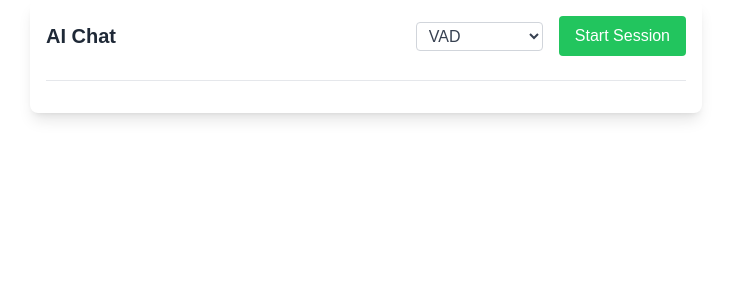
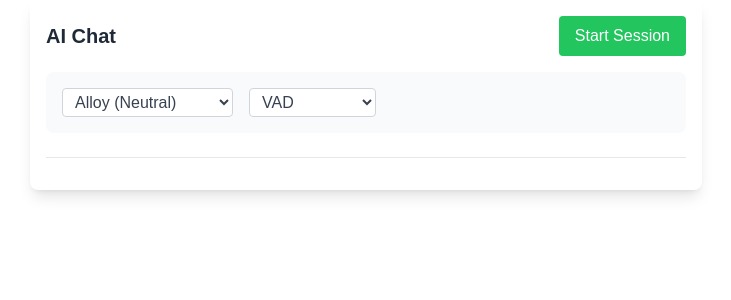
Before and after one commit to tomal66/openai-realtime-webrtc, a Next.js app: page / in a window 1280 px wide. Shown: the top 300 px of the page, without its empty margins (274-1005 px from the left). Built offline with nearby package versions, Linux system fonts and the light colour scheme.

Commit message:
feat: Add Voice Selection and Session Analytics (#4)
* feat: keeps session in state after closed

* feat: adds session duration in seconds

* adds change voice option

* renders duration on demo

```diff
--- a/src/app/components/Chat.tsx
+++ b/src/app/components/Chat.tsx
@@ -11,10 +11,26 @@ import {
   TurnDetectionConfig,
   TurnDetectionType,
   RealtimeEventType,
+  Voice,
 } from '../types';
 import tools from './openAITools';
 import Transcripts from './Transcripts';
 import TokenUsage from './TokenUsage';
+import SessionInfo from './SessionInfo';
+
+// Add voice options based on OpenAI's available voices
+const VOICE_OPTIONS = {
+  alloy: 'Alloy (Neutral)',
+  ash: 'Ash (Neutral)',
+  echo: 'Echo (Male)',
+  coral: 'Coral (Female)',
+  shimmer: 'Shimmer (Female)',
+  ballad: 'Ballad (Male)',
+  sage: 'Sage (Male)',
+  verse: 'Verse (Female)',
+} as const;
+
+type VoiceId = keyof typeof VOICE_OPTIONS;
 
 const defaultTurnDetection: TurnDetectionConfig = {
   type: TurnDetectionType.SERVER_VAD,
@@ -25,11 +41,13 @@ const defaultTurnDetection: TurnDetectionConfig = {
 
 const Chat: React.FC = () => {
   const [mode, setMode] = useState<'vad' | 'push-to-talk'>('vad');
+  const [selectedVoice, setSelectedVoice] = useState<VoiceId>('alloy');
   const [config, setConfig] = useState<SessionConfig>({
     modalities: [Modality.TEXT, Modality.AUDIO],
     input_audio_transcription: {
       model: 'whisper-1',
     },
+    voice: selectedVoice as Voice, // Add voice configuration
     instructions: `
       You are a fortune teller. You can see the future.
     `,
@@ -84,6 +102,25 @@ const Chat: React.FC = () => {
     }
   };
 
+  const handleVoiceChange = (newVoice: VoiceId) => {
+    setSelectedVoice(newVoice);
+    const updatedConfig: SessionConfig = {
+      ...config,
+      voice: newVoice as Voice,
+    };
+    setConfig(updatedConfig);
+
+    // If session is active, update it
+    if (session?.isConnected) {
+      sendClientEvent({
+        type: RealtimeEventType.SESSION_UPDATE,
+        session: {
+          voice: newVoice as Voice,
+        },
+      });
+    }
+  };
+
   /**
    * Function call handler for handling model-triggered functions.
    * @param name - The name of the function being called.
@@ -127,32 +164,11 @@ const Chat: React.FC = () => {
   return (
     <div className="w-full max-w-2xl mx-auto p-4 bg-white rounded-lg shadow-lg space-y-6">
       {/* Header Section */}
+      <div className="space-y-4">
         <div className="flex justify-between items-center">
           <h1 className="text-xl font-bold text-gray-800">AI Chat</h1>
-        {/* Token Usage Section */}
-        {session?.tokenUsage && (
-          <div className="mt-2">
-            <TokenUsage
-              inputTokens={session.tokenUsage.inputTokens}
-              outputTokens={session.tokenUsage.outputTokens}
-              totalTokens={session.tokenUsage.totalTokens}
-            />
-          </div>
-        )}
-        <div className="flex items-center space-x-4">
-          {/* Mode Switcher */}
-          <select
-            value={mode}
-            onChange={(e) =>
-              handleModeChange(e.target.value as 'vad' | 'push-to-talk')
-            }
-            className="border border-gray-300 rounded px-2 py-1 bg-white text-gray-700"
-          >
-            <option value="vad">VAD</option>
-            <option value="push-to-talk">Push-to-Talk</option>
-          </select>
 
-          {/* Start/End Session Button */}
+          {/* Session Control */}
           {session?.isConnected ? (
             <button
               onClick={() => closeSession()}
@@ -169,19 +185,63 @@ const Chat: React.FC = () => {
             </button>
           )}
         </div>
+
+        {/* Settings Panel */}
+        <div className="flex items-center space-x-4 p-4 bg-gray-50 rounded-lg">
+          <select
+            value={selectedVoice}
+            onChange={(e) => handleVoiceChange(e.target.value as VoiceId)}
+            className="border border-gray-300 rounded px-2 py-1 bg-white text-gray-700"
+          >
+            {Object.entries(VOICE_OPTIONS).map(([id, label]) => (
+              <option key={id} value={id}>
+                {label}
+              </option>
+            ))}
+          </select>
+
+          <select
+            value={mode}
+            onChange={(e) => handleModeChange(e.target.value as 'vad' | 'push-to-talk')}
+            className="border border-gray-300 rounded px-2 py-1 bg-white text-gray-700"
+          >
+            <option value="vad">VAD</option>
+            <option value="push-to-talk">Push-to-Talk</option>
+          </select>
         </div>
 
+        {/* Stats Panel */}
+        {session && (
+          <div className="grid grid-cols-2 gap-4">
+            <SessionInfo
+              startTime={session.startTime}
+              endTime={session.endTime}
+              duration={session.duration}
+            />
+            {session.tokenUsage && (
+              <TokenUsage
+                inputTokens={session.tokenUsage.inputTokens}
+                outputTokens={session.tokenUsage.outputTokens}
+                totalTokens={session.tokenUsage.totalTokens}
+              />
+            )}
+          </div>
+        )}
+      </div>
+
+      {/* Main Chat Section */}
+      <div className="space-y-4">
         {/* WebRTC Player */}
+        {session?.mediaStream && (
           <div className="border-t pt-4">
-        {session?.mediaStream && (
             <WebRTCPlayer
-            remoteStream={session?.mediaStream}
-            isMuted={session?.isMuted}
+              remoteStream={session.mediaStream}
+              isMuted={session.isMuted ?? false}
               onMute={muteSessionAudio}
               onUnmute={unmuteSessionAudio}
             />
+          </div>
         )}
-      </div>
 
         {/* Error Section */}
         {session?.errors && session.errors.length > 0 && (
@@ -219,19 +279,19 @@ const Chat: React.FC = () => {
           </div>
         )}
 
-      {/* Transcripts Box */}
-      {session?.transcripts && session?.transcripts?.length > 0 && (
+        {/* Transcripts */}
+        {session?.transcripts && session.transcripts.length > 0 && (
           <Transcripts transcripts={session.transcripts} />
         )}
 
-      {/* Mode-Based Input */}
+        {/* Input Section */}
+        <div className="border-t pt-4">
+          {/* Audio Input */}
           {session?.modalities?.includes(Modality.AUDIO) && (
-        <div className="border-t pt-4">
+            <div className="mb-4">
               {mode === 'push-to-talk' ? (
                 <PushToTalk
-              onRecording={(audio) => {
-                sendAudioChunk(audio);
-              }}
+                  onRecording={sendAudioChunk}
                   onRecordingStopped={() => {
                     commitAudioBuffer();
                     createResponse();
@@ -239,26 +299,21 @@ const Chat: React.FC = () => {
                 />
               ) : (
                 <p className="text-gray-600 text-sm italic">
-              Voice Activity Detection (VAD) mode enabled. Start speaking to
-              interact.
+                  Voice Activity Detection (VAD) mode enabled. Start speaking to interact.
                 </p>
               )}
             </div>
           )}
 
-      {/* Text Message Input */}
+          {/* Text Input */}
           {session?.modalities?.includes(Modality.TEXT) && (
-        <div className="border-t pt-4">
             <TextMessageInput
-            onNewMessage={(message) => {
-              sendTextMessage(message);
-            }}
-            onGenerateResponse={() => {
-              createResponse();
-            }}
+              onNewMessage={sendTextMessage}
+              onGenerateResponse={createResponse}
             />
+          )}
         </div>
-      )}
+      </div>
     </div>
   );
 };
--- /dev/null
+++ b/src/app/components/SessionInfo.tsx
@@ -0,0 +1,41 @@
+import React from 'react';
+
+interface SessionInfoProps {
+  startTime?: string;
+  endTime?: string;
+  duration?: number;
+}
+
+const SessionInfo: React.FC<SessionInfoProps> = ({ startTime, endTime, duration }) => {
+  const formatDateTime = (isoString?: string) => {
+    if (!isoString) return 'Not set';
+    return new Date(isoString).toLocaleString();
+  };
+
+  const formatDuration = (seconds?: number) => {
+    if (!seconds) return '0s';
+    const minutes = Math.floor(seconds / 60);
+    const remainingSeconds = Math.floor(seconds % 60);
+    return minutes > 0 ? `${minutes}m ${remainingSeconds}s` : `${remainingSeconds}s`;
+  };
+
+  return (
+    <div className="bg-gray-100 border border-gray-200 rounded-md p-4 w-full max-w-sm shadow-sm">
+      <h3 className="text-lg font-semibold text-gray-800 mb-2">Session Info</h3>
+      <div className="flex justify-between text-sm text-gray-600 mb-1">
+        <span>Start:</span>
+        <span className="font-medium">{formatDateTime(startTime)}</span>
+      </div>
+      <div className="flex justify-between text-sm text-gray-600 mb-1">
+        <span>End:</span>
+        <span className="font-medium">{formatDateTime(endTime)}</span>
+      </div>
+      <div className="flex justify-between text-sm text-gray-800 font-bold border-t border-gray-300 pt-2">
+        <span>Duration:</span>
+        <span>{formatDuration(duration)}</span>
+      </div>
+    </div>
+  );
+};
+
+export default SessionInfo;
--- a/src/app/context/OpenAIRealtimeWebRTC.tsx
+++ b/src/app/context/OpenAIRealtimeWebRTC.tsx
@@ -394,7 +394,7 @@ export const OpenAIRealtimeWebRTCProvider: React.FC<{
     // Create and manage a data channel
     const dc = pc.createDataChannel(sessionId);
 
-    // Add a temporary session to state
+    // Add a temporary session to state with start time
     dispatch({
       type: SessionActionType.ADD_SESSION,
       payload: {
@@ -404,6 +404,7 @@ export const OpenAIRealtimeWebRTCProvider: React.FC<{
         tokenRef: realtimeSession?.client_secret?.value,
         isConnecting: true,
         isConnected: false,
+        startTime: new Date().toISOString(), // Add start time
       } as RealtimeSession,
     });
 
@@ -567,12 +568,25 @@ export const OpenAIRealtimeWebRTCProvider: React.FC<{
       console.log(`Peer connection for session '${sessionId}' closed.`);
     }
 
-    // Remove the session from the state
+    const endTime = new Date().toISOString();
+    const startTimeMs = session.startTime ? new Date(session.startTime).getTime() : 0;
+    const endTimeMs = new Date(endTime).getTime();
+    const duration = startTimeMs ? (endTimeMs - startTimeMs) / 1000 : 0;
+
+    // Update the session status with timing information
     dispatch({
-      type: SessionActionType.REMOVE_SESSION,
-      payload: { id: sessionId },
+      type: SessionActionType.UPDATE_SESSION,
+      payload: {
+        id: sessionId,
+        isConnecting: false,
+        isConnected: false,
+        dataChannel: null,
+        peer_connection: null,
+        endTime,
+        duration,
+      },
     });
-    console.log(`Session '${sessionId}' removed.`);
+    console.log(`Session '${sessionId}' connection closed. Duration: ${duration}s`);
   };
 
   /**
```
Also changed, not shown: src/app/types.ts (+16 -0 lines). Lines whose indentation alone changed are shown as unchanged.
